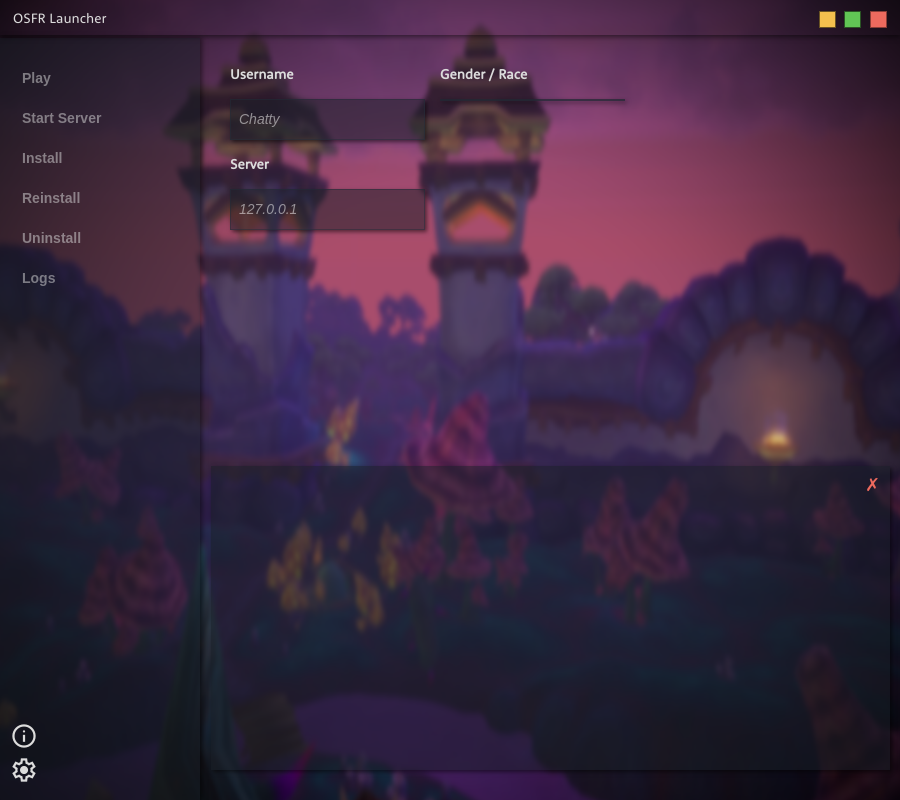
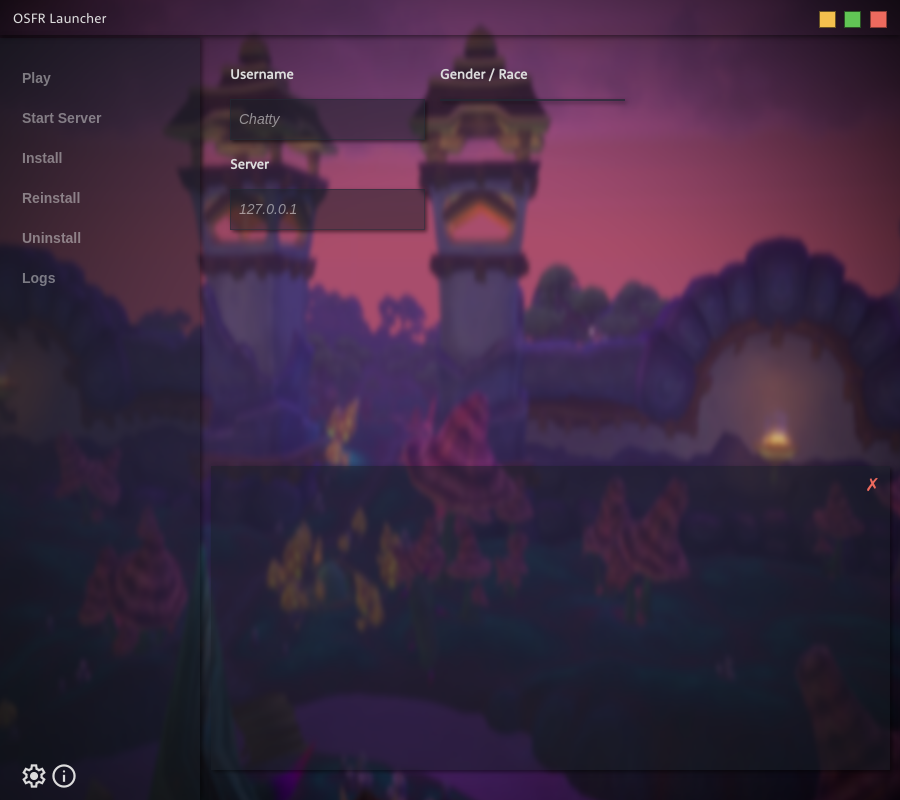
Before and after one commit to Open-Source-Free-Realms/OSFR-Launcher, an Electron app: page src/www/index.html in a window 900 px wide. Drawn offline with nearby package versions, Linux system fonts and the light colour scheme; no server answers.

Commit message:
Updated some ui stuff

```diff
--- a/src/www/css/style.css
+++ b/src/www/css/style.css
@@ -136,8 +136,8 @@ p {
 }
 #version {
     position: absolute;
-    bottom: 0;
-    margin-left: 40px;
+    bottom: -6px;
+    margin-left: 90px;
     padding: 5px;
     color: #dcdcdc;
     font-weight: bold;
@@ -193,8 +193,8 @@ button:not(#minimize, #maximize, #close):disabled {
 #settings {
     transition: ease-in-out 0.3s;
     position: absolute;
-    bottom: -12px;
-    left: 10px;
+    bottom: -18px;
+    left: 20px;
     font-size: 28px;
     cursor: pointer;
 }
@@ -205,8 +205,8 @@ button:not(#minimize, #maximize, #close):disabled {
 #info {
     transition: ease-in-out 0.3s;
     position: absolute;
-    bottom: 22px;
-    left: 10px;
+    bottom: -18px;
+    left: 50px;
     font-size: 28px;
     cursor: pointer;
 }
```
